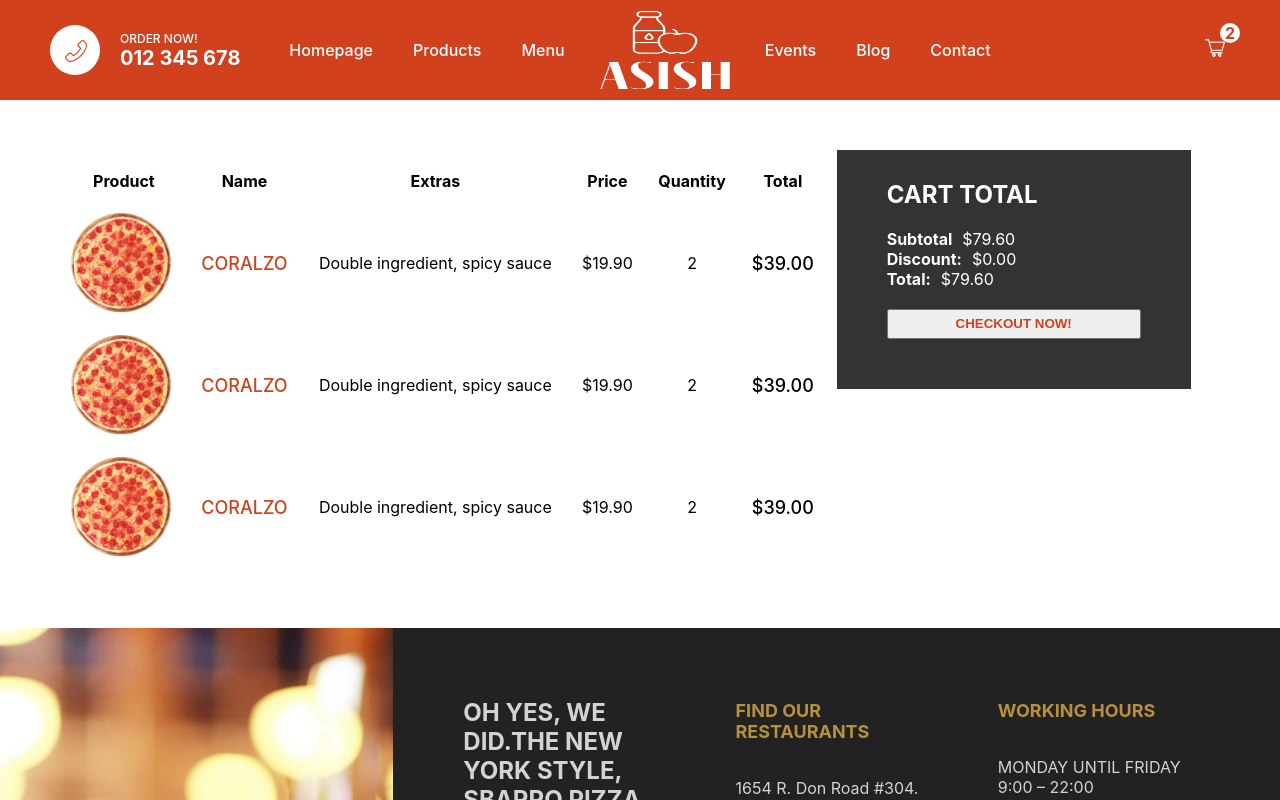
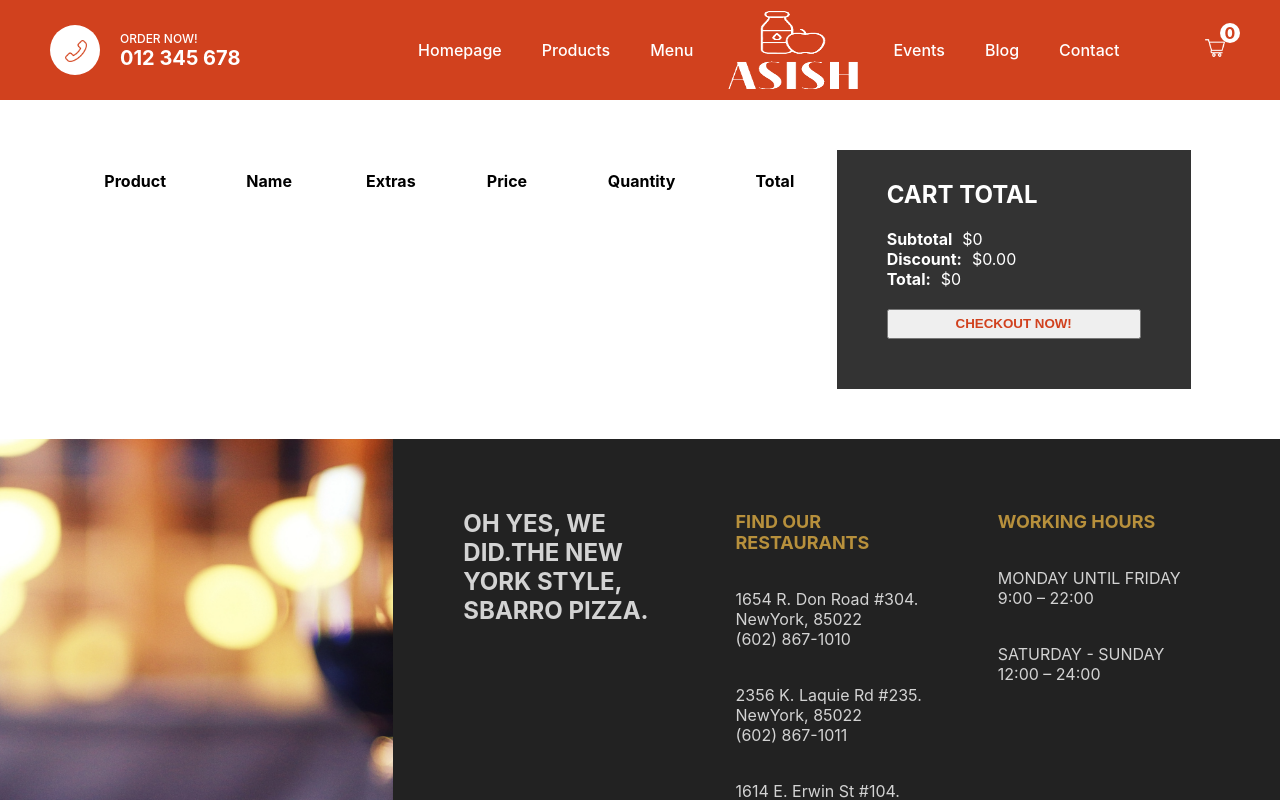
Before and after one commit to asish918/MERN-Food-Ordering, a Next.js app: page /cart in a window 1280 px wide. Shown: the top 800 px of the page. Built offline with nearby package versions, Linux system fonts and the light colour scheme.

Commit message:
Integrated Redux for Cart State Management

```diff
--- a/package.json
+++ b/package.json
@@ -10,12 +10,14 @@
   },
   "dependencies": {
     "@next/font": "13.1.6",
+    "@reduxjs/toolkit": "^1.9.2",
     "axios": "^1.3.2",
     "eslint": "8.33.0",
     "eslint-config-next": "13.1.6",
     "mongoose": "^6.9.0",
     "next": "13.1.6",
     "react": "18.2.0",
-    "react-dom": "18.2.0"
+    "react-dom": "18.2.0",
+    "react-redux": "^8.0.5"
   }
 }
--- /dev/null
+++ b/redux/cartSlice.js
@@ -0,0 +1,26 @@
+import { createSlice } from '@reduxjs/toolkit'
+
+const cartSlice = createSlice(
+    {
+        name: "cart",
+        initialState: {
+            products: [],
+            quantity: 0,
+            total: 0,
+        },
+        reducers: {
+            addProduct: (state, action) => {
+                state.products.push(action.payload)
+                state.quantity += 1;
+                state.total += action.payload.price * action.payload.quantity;
+            },
+            reset: (state) => {
+                state = initialState;
+
+            }
+        },
+    }
+);
+
+export const {addProduct, reset} = cartSlice.actions;
+export default cartSlice.reducer;
--- /dev/null
+++ b/redux/store.js
@@ -0,0 +1,8 @@
+import { configureStore } from '@reduxjs/toolkit'
+import cartReducer from './cartSlice'
+
+export default configureStore({
+    reducer: {
+        cart: cartReducer,
+    }
+});
--- a/src/components/Navbar.jsx
+++ b/src/components/Navbar.jsx
@@ -1,7 +1,11 @@
 import Image from 'next/image'
 import styles from '../styles/Navbar.module.css'
+import { useSelector } from 'react-redux'
+import Link from 'next/link'
 
 const Navbar = () => {
+    const quantity = useSelector((state) => state.cart.quantity)
+
     return (
         <div className={styles.container}>
             <div className={styles.item}>
@@ -27,12 +31,14 @@ const Navbar = () => {
                 </ul>
             </div>
 
-            <div className={styles.item}>
-                <div className={styles.cart}>
-                    <Image src="/cart.png" alt="logo" width="30" height="30" />
-                    <div className={styles.counter}>2</div>
+            <Link href="/cart">
+                <div className={styles.item}>
+                    <div className={styles.cart}>
+                        <Image src="/cart.png" alt="logo" width="30" height="30" />
+                        <div className={styles.counter}>{quantity}</div>
+                    </div>
                 </div>
-            </div>
+            </Link>
         </div>
     )
 }
--- a/src/pages/_app.js
+++ b/src/pages/_app.js
@@ -1,12 +1,16 @@
 import Layout from "@/components/Layout";
 import styles from "@/styles/globals.css"
+import store from "redux/store";
+import { Provider } from "react-redux";
 
 export default function App({ Component, pageProps }) {
   return (
 
-    <Layout>
-      <Component {...pageProps} />
-    </Layout>
+    <Provider store={store}>
+      <Layout>
+        <Component {...pageProps} />
+      </Layout>
+    </Provider>
+  )
 
-  )
 }
--- a/src/pages/cart.jsx
+++ b/src/pages/cart.jsx
@@ -1,7 +1,11 @@
 import styles from '../styles/Cart.module.css'
 import Image from 'next/image'
+import { useDispatch, useSelector } from 'react-redux'
 
 const Cart = () => {
+    const dispatch = useDispatch()
+    const cart = useSelector(state => state.cart)
+
     return (
         <div className={styles.container}>
             <div className={styles.left}>
@@ -17,78 +21,34 @@ const Cart = () => {
                         </tr>
                     </thead>
                     <tbody>
-                        <tr className={styles.tr}>
+                        {cart.products.map((product => (
+                            <tr key={product._id} className={styles.tr}>
                                 <td>
                                     <div className={styles.imgContainer}>
-                                    <Image src='/pizza.png' alt='pizza' layout='fill' objectFit='cover' />
+                                        <Image src={product.img} alt='pizza' layout='fill' objectFit='cover' />
                                     </div>
                                 </td>
                                 <td>
-                                <span className={styles.name}>CORALZO</span>
+                                    <span className={styles.name}>{product.title}</span>
                                 </td>
                                 <td>
                                     <span className={styles.extras}>
-                                    Double ingredient, spicy sauce
+                                        {product.extras.map(extra => (
+                                            <span key={extra._id}>{extra.text}, </span>
+                                        ))}
                                     </span>
                                 </td>
                                 <td>
-                                <span className={styles.price}>$19.90</span>
+                                    <span className={styles.price}>${product.price}</span>
                                 </td>
                                 <td>
-                                <span className={styles.quantity}>2</span>
+                                    <span className={styles.quantity}>{product.quantity}</span>
                                 </td>
                                 <td>
-                                <span className={styles.total}>$39.00</span>
+                                    <span className={styles.total}>${product.price * product.quantity}</span>
                                 </td>
                             </tr>
-                        <tr className={styles.tr}>
-                            <td>
-                                <div className={styles.imgContainer}>
-                                    <Image src='/pizza.png' alt='pizza' layout='fill' objectFit='cover' />
-                                </div>
-                            </td>
-                            <td>
-                                <span className={styles.name}>CORALZO</span>
-                            </td>
-                            <td>
-                                <span className={styles.extras}>
-                                    Double ingredient, spicy sauce
-                                </span>
-                            </td>
-                            <td>
-                                <span className={styles.price}>$19.90</span>
-                            </td>
-                            <td>
-                                <span className={styles.quantity}>2</span>
-                            </td>
-                            <td>
-                                <span className={styles.total}>$39.00</span>
-                            </td>
-                        </tr>
-                        <tr className={styles.tr}>
-                            <td>
-                                <div className={styles.imgContainer}>
-                                    <Image src='/pizza.png' alt='pizza' layout='fill' objectFit='cover' />
-                                </div>
-                            </td>
-                            <td>
-                                <span className={styles.name}>CORALZO</span>
-                            </td>
-                            <td>
-                                <span className={styles.extras}>
-                                    Double ingredient, spicy sauce
-                                </span>
-                            </td>
-                            <td>
-                                <span className={styles.price}>$19.90</span>
-                            </td>
-                            <td>
-                                <span className={styles.quantity}>2</span>
-                            </td>
-                            <td>
-                                <span className={styles.total}>$39.00</span>
-                            </td>
-                        </tr>
+                        )))}
                     </tbody>
                 </table>
             </div>
@@ -97,13 +57,13 @@ const Cart = () => {
                 <div className={styles.wrapper}>
                     <h2 className={styles.title}>CART TOTAL</h2>
                     <div className={styles.totalText}>
-                        <b className={styles.totalTextTitle}>Subtotal</b>$79.60
+                        <b className={styles.totalTextTitle}>Subtotal</b>${cart.total}
                     </div>
                     <div className={styles.totalText}>
                         <b className={styles.totalTextTitle}>Discount:</b>$0.00
                     </div>
                     <div className={styles.totalText}>
-                        <b className={styles.totalTextTitle}>Total:</b>$79.60
+                        <b className={styles.totalTextTitle}>Total:</b>${cart.total}
                     </div>
                     <button className={styles.button}>CHECKOUT NOW!</button>
                 </div>
```
Also changed, not shown: src/pages/product/[id].jsx (+9 -1 lines), 1 other file (tests, documents, lock files or other folders). Lines whose indentation alone changed are shown as unchanged.
